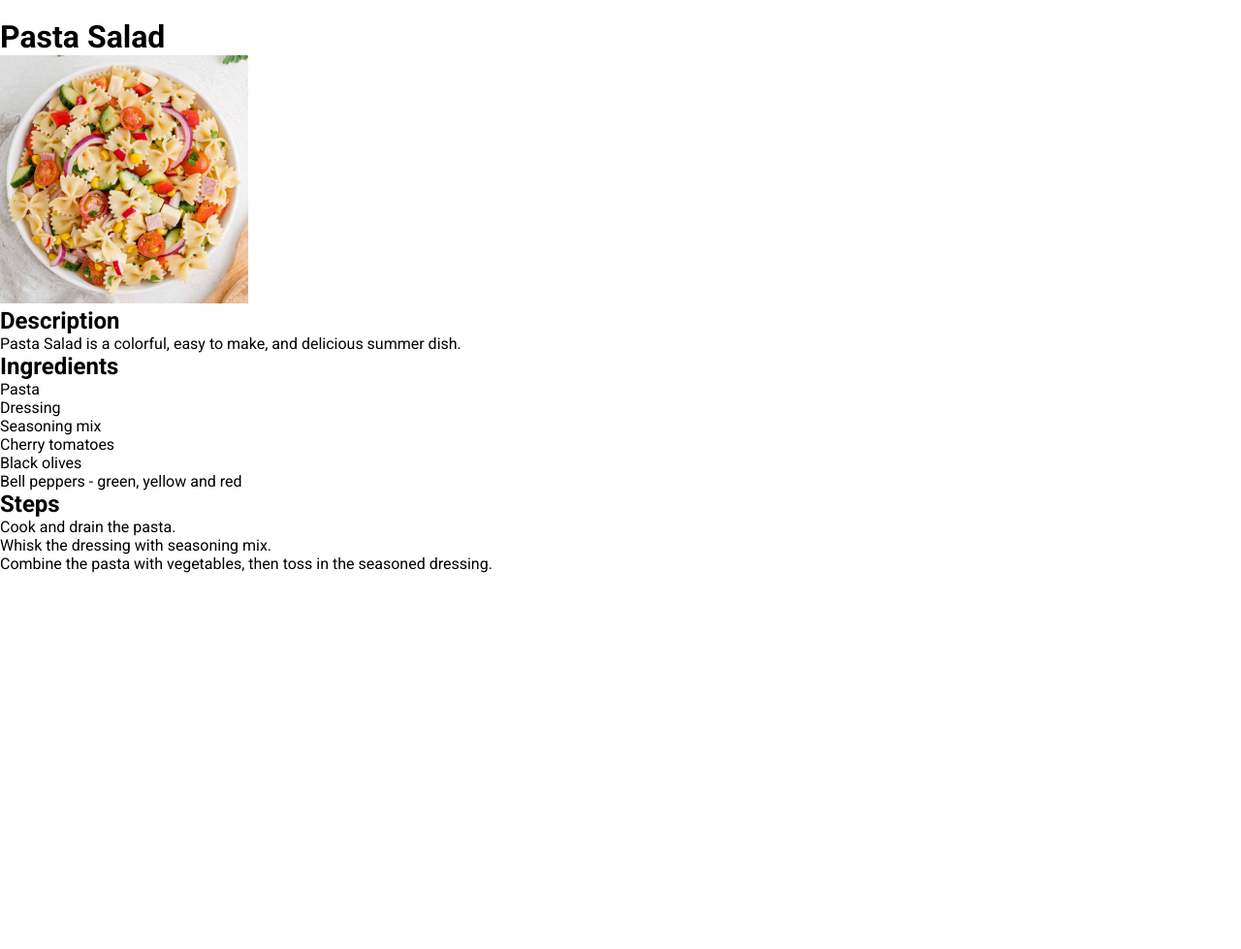
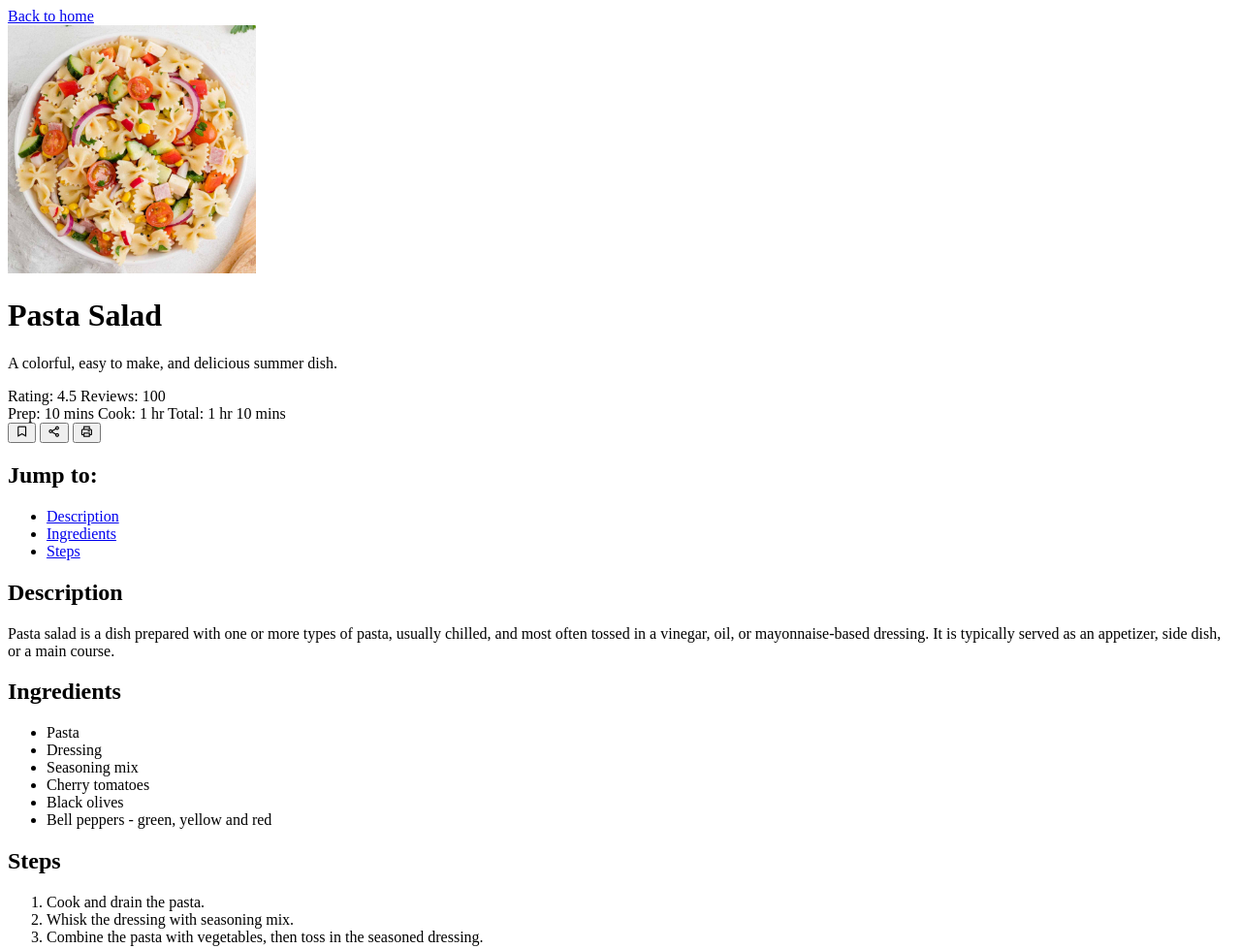
Before and after one commit to Fidelisaboke/odin-recipes, a plain HTML site: page recipes/pasta-salad.html in a window 1280 px wide. Shown: the whole page at 97% size. Before the commit the page ends 800 px from the top, so only its background shows below. Drawn offline with nearby package versions, Linux system fonts and the light colour scheme.

Commit message:
feat: add sections to popcorn and pasta-salad pages

```diff
--- a/css/index.css
+++ b/css/index.css
@@ -1,15 +1,4 @@
 @import url("styles.css");
-
-body {
-  background-color: var(--primary-bg);
-}
-
-.container {
-  display: flex;
-  flex-direction: column;
-  margin: 0 auto;
-  max-width: 1280px;
-}
 
 .navbar {
   width: 100%;
--- a/css/styles.css
+++ b/css/styles.css
@@ -61,3 +61,15 @@ a:hover {
 ul {
   list-style-type: none;
 }
+
+body {
+  background-color: var(--primary-bg);
+  color: var(--primary-text);
+}
+
+.container {
+  display: flex;
+  flex-direction: column;
+  margin: 0 auto;
+  max-width: 1280px;
+}
--- a/recipes/pasta-salad.html
+++ b/recipes/pasta-salad.html
@@ -1,25 +1,80 @@
 <!DOCTYPE html>
 <html lang="en">
+
 <head>
   <meta charset="UTF-8" />
   <meta name="viewport" content="width=device-width, initial-scale=1.0" />
-    <link rel="stylesheet" href="../css/styles.css" />
+  <link rel="stylesheet" href="../css/recipes.css" />
+  <link href='https://unpkg.com/boxicons@2.1.4/css/boxicons.min.css' rel='stylesheet'>
   <title>Pasta Salad</title>
 </head>
+
 <body>
-    <a href="../index.html">Back to index</a>
+  <div class="container">
+    <!-- Home link -->
+    <div class="home-link">
+      <a href="../index.html">Back to home</a>
+    </div>
+
+    <!-- Recipe header -->
+    <div class="recipe-header">
+      <div class="recipe-image">
+        <img src="../images/pasta-salad.jpg" alt="Pasta Salad" width="256" height="256" />
+      </div>
+      <div class="header-info">
         <h1>Pasta Salad</h1>
-    <img
-      src="../images/pasta-salad.jpg"
-      alt="Pasta Salad"
-      width="256"
-      height="256"
-    />
-    <h2>Description</h2>
+        <p>A colorful, easy to make, and delicious summer dish.</p>
+        <div class="rating">
+          <span>Rating: 4.5</span>
+          <span>Reviews: 100</span>
+        </div>
+        <div class="time">
+          <span>Prep: 10 mins</span>
+          <span>Cook: 1 hr</span>
+          <span>Total: 1 hr 10 mins</span>
+        </div>
+        <div class="actions">
+          <button title="Add to favourites">
+            <i class="bx bx-bookmark"></i>
+          </button>
+          <button title="Share">
+            <i class="bx bx-share-alt"></i>
+          </button>
+          <button class="Print">
+            <i class="bx bx-printer"></i>
+          </button>
+        </div>
+      </div>
+    </div>
+
+    <!-- Jump to section -->
+    <div class="jump-to">
+      <h2>Jump to:</h2>
+      <ul>
+        <li><a href="#description">Description</a></li>
+        <li><a href="#ingredients">Ingredients</a></li>
+        <li><a href="#steps">Steps</a></li>
+      </ul>
+    </div>
+
+    <!-- Recipe content -->
+    <div class="recipe-content">
+      <!-- Description -->
+      <div class="recipe-description">
+        <h2 id="description">Description</h2>
         <p>
-      Pasta Salad is a colorful, easy to make, and delicious summer dish.
+          Pasta salad is a dish prepared with one or more types of pasta,
+          usually chilled, and most often tossed in a vinegar, oil, or
+          mayonnaise-based dressing. It is typically served as an appetizer,
+          side dish, or a main course.
         </p>
-    <h2>Ingredients</h2>
+      </div>
+
+      <!-- Instructions -->
+      <div class="recipe-instructions">
+        <!-- Ingredients -->
+        <div class="card recipe-ingredients">
+          <h2 id="ingredients">Ingredients</h2>
           <ul>
             <li>Pasta</li>
             <li>Dressing</li>
@@ -28,11 +83,25 @@
             <li>Black olives</li>
             <li>Bell peppers - green, yellow and red</li>
           </ul>
-    <h2>Steps</h2>
+        </div>
+
+        <!-- Steps -->
+        <div class="card recipe-steps">
+          <h2 id="steps">Steps</h2>
           <ol>
             <li>Cook and drain the pasta.</li>
             <li>Whisk the dressing with seasoning mix.</li>
-      <li>Combine the pasta with vegetables, then toss in the seasoned dressing.</li>
+            <li>
+              Combine the pasta with vegetables, then toss in the seasoned
+              dressing.
+            </li>
           </ol>
+        </div>
+
+      </div>
+    </div>
+
+  </div>
 </body>
+
 </html>
```
Also changed, not shown: recipes/popcorn.html (+74 -6 lines). Lines whose indentation alone changed are shown as unchanged.
